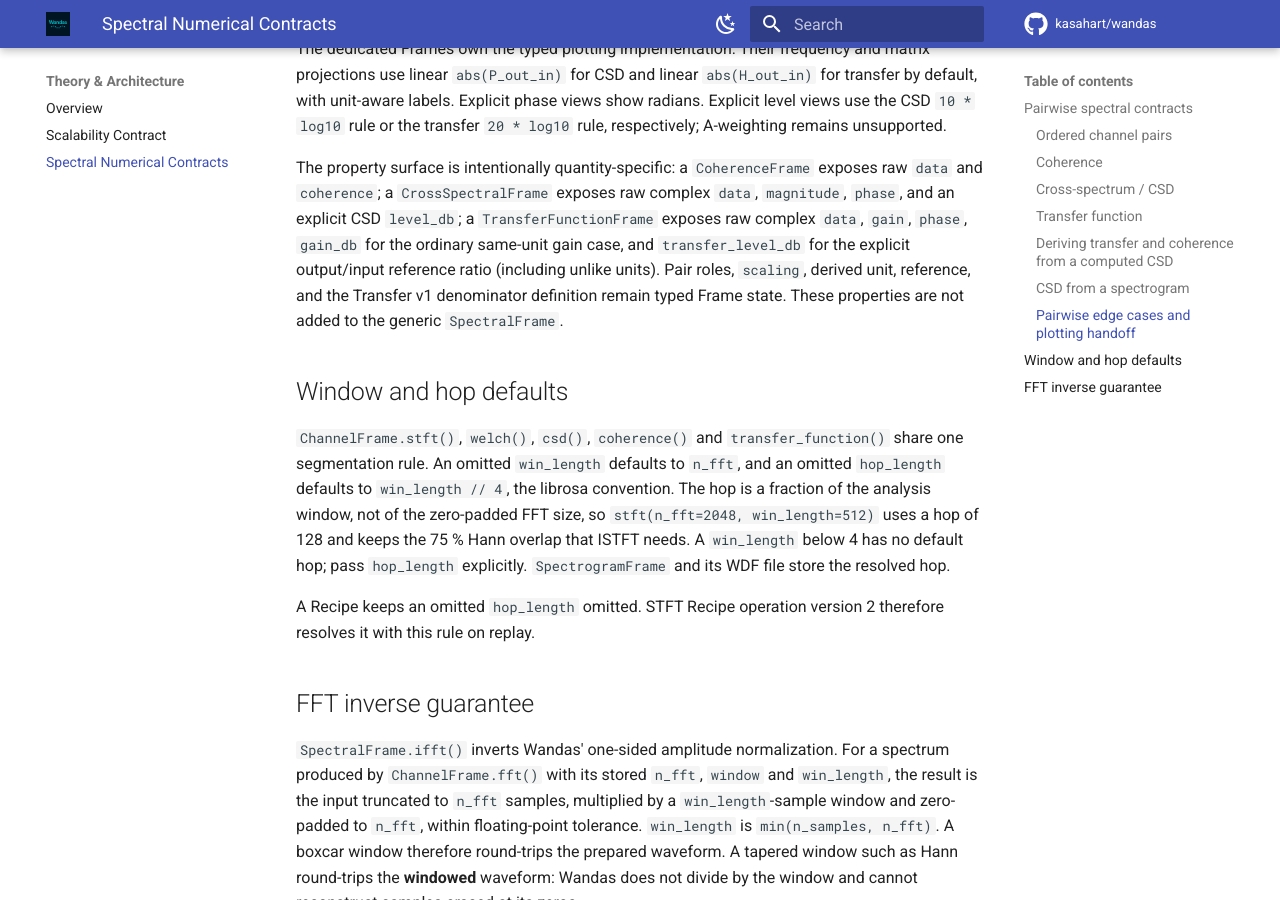
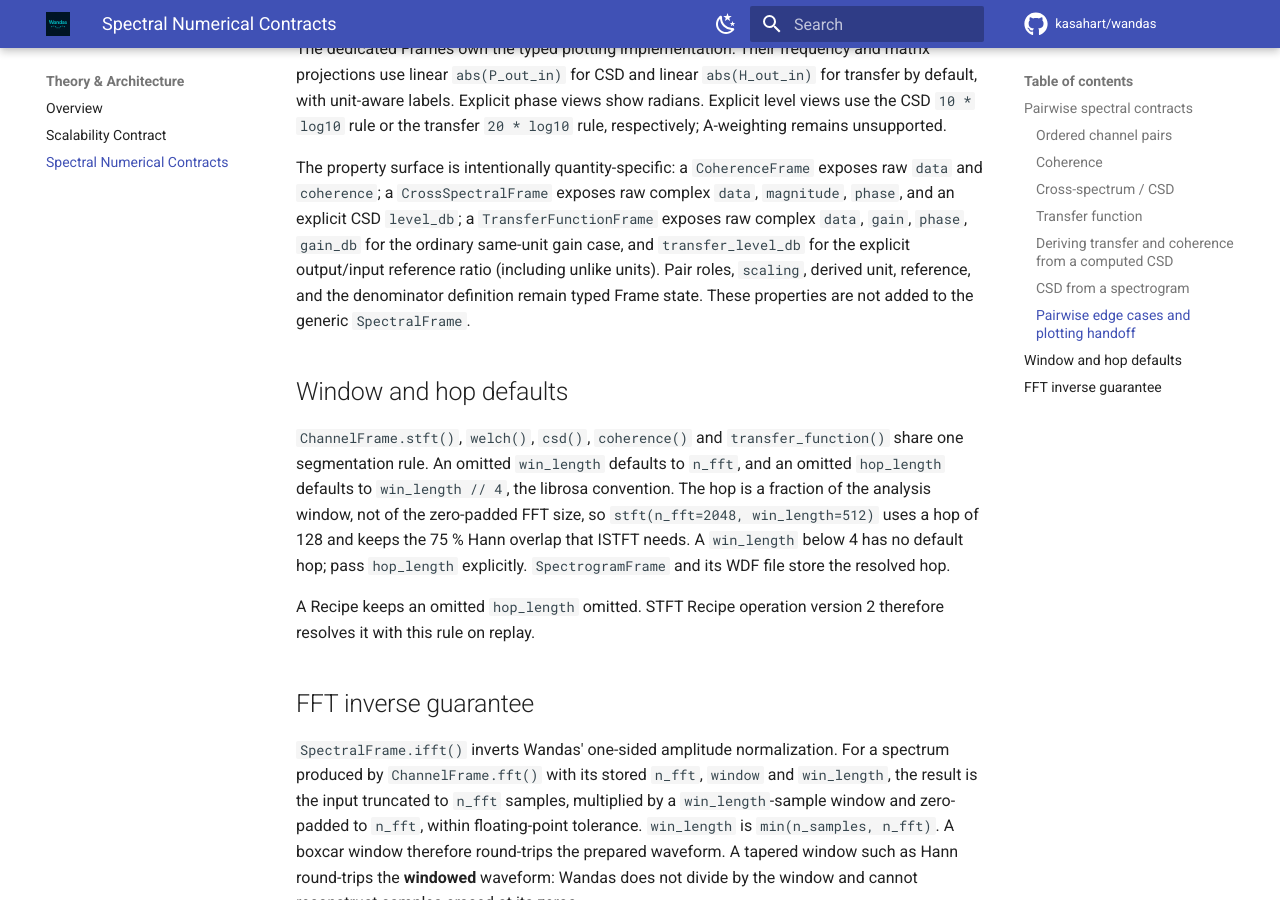
Before and after one commit to kasahart/wandas, an MkDocs documentation site: the page built from docs/src/explanation/spectral-numerical-contracts.md, in a window 1280 px wide and 900 px high, scrolled down 5258 px. Built offline with MkDocs 1.6.1 and Material for MkDocs 9.7.7, drawn with Linux system fonts in a browser that asks for light colours; comment, search, counter and statistics services are not loaded.

Commit message:
Update docs that still described the removed v1 replays
Refs #548

Co-Authored-By: Claude Opus 5.5 (1M context) <noreply@anthropic.com>
Claude-Session: https://claude.ai/code/session_01LjRVTCN7qA4pqYyRbGtn8e

```diff
--- a/docs/src/explanation/spectral-numerical-contracts.md
+++ b/docs/src/explanation/spectral-numerical-contracts.md
@@ -221,8 +221,8 @@ exposes raw `data` and `coherence`; a `CrossSpectralFrame` exposes raw complex
 `TransferFunctionFrame` exposes raw complex `data`, `gain`, `phase`, `gain_db`
 for the ordinary same-unit gain case, and `transfer_level_db` for the explicit
 output/input reference ratio (including unlike units). Pair roles, `scaling`,
-derived unit, reference, and the Transfer v1 denominator definition remain
-typed Frame state. These properties are not added to the generic
+derived unit, reference, and the denominator definition remain typed Frame
+state. These properties are not added to the generic
 `SpectralFrame`.
 
 ## Window and hop defaults
```
Also changed, not shown: docs/src/how-to/pipeline-recipes.md (+2 -2 lines), README.md, 3 other files.
